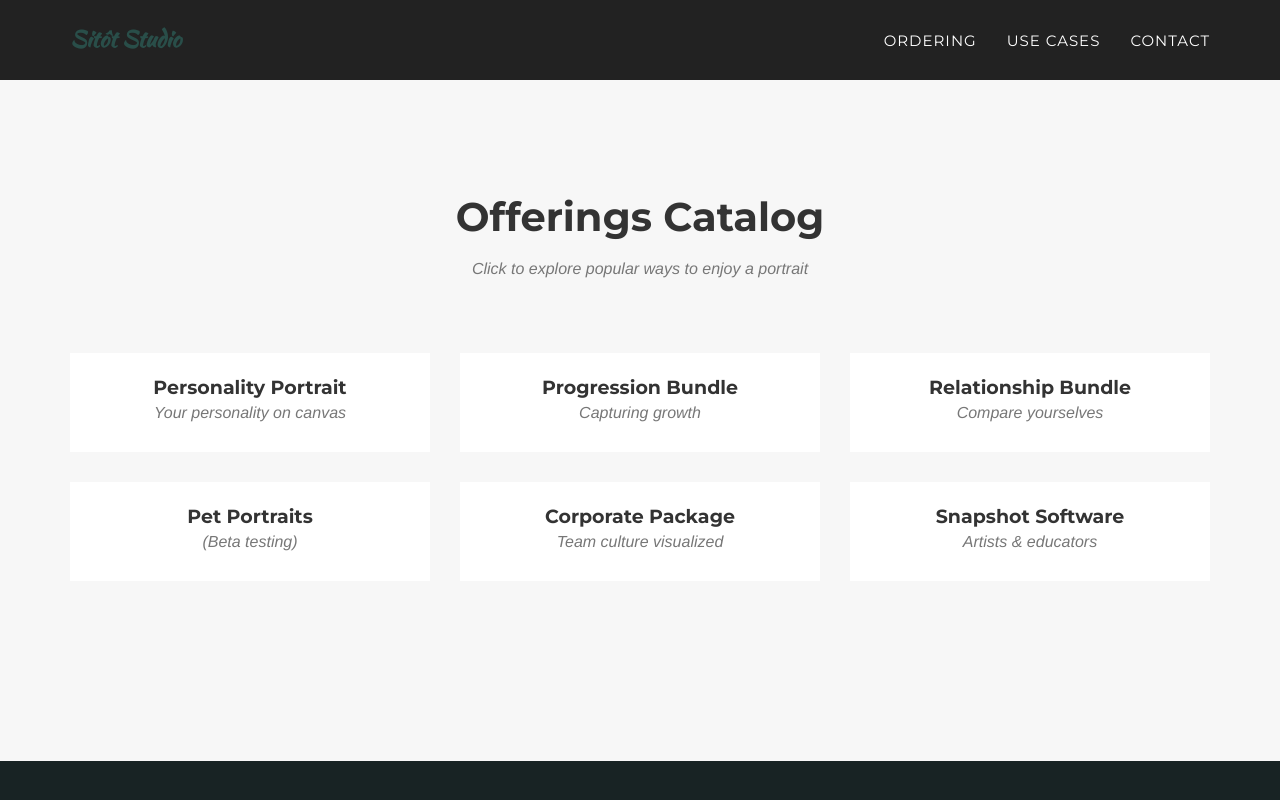
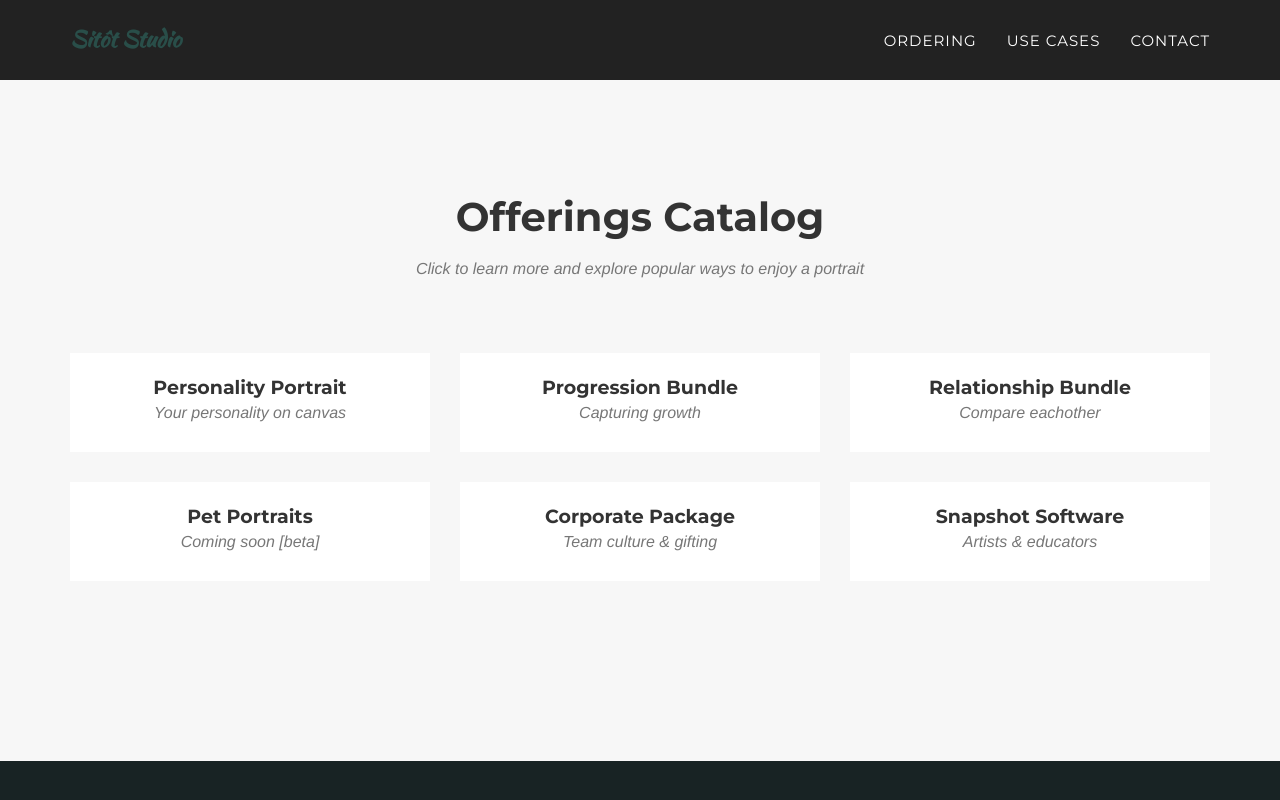
Before and after one commit to sitotstudio/sitotstudio.github.io, a Jekyll site: the page built from _posts/2025-07-21-package-4.markdown, in a window 1280 px wide and 900 px high, scrolled down 1642 px. Shown: the top 800 px of the window. Built offline with Jekyll 4.4.1, drawn with Linux system fonts in a browser that asks for light colours; some web fonts are replaced.

Commit message:
Update taglines for offerings

```diff
--- a/_includes/portfolio_grid.html
+++ b/_includes/portfolio_grid.html
@@ -4,7 +4,7 @@
             <div class="row">
                 <div class="col-lg-12 text-center">
                     <h2 class="section-heading">Offerings Catalog</h2>
-                    <h3 class="section-subheading text-muted">Click to explore popular ways to enjoy a portrait</h3>
+                    <h3 class="section-subheading text-muted">Click to learn more and explore popular ways to enjoy a portrait</h3>
                 </div>
             </div>
             <div class="row">
--- a/_posts/2025-07-20-package-5.markdown
+++ b/_posts/2025-07-20-package-5.markdown
@@ -1,6 +1,6 @@
 ---
 title: Corporate Package
-subtitle: Team culture visualized
+subtitle: Team culture & gifting
 layout: default
 modal-id: 5
 date: 2025-07-20
--- a/_posts/2025-07-21-package-4.markdown
+++ b/_posts/2025-07-21-package-4.markdown
@@ -1,6 +1,6 @@
 ---
 title: Pet Portraits
-subtitle: (Beta testing)
+subtitle: Coming soon [beta]
 layout: default
 modal-id: 4
 date: 2025-07-21
--- a/_posts/2025-07-22-package-3.markdown
+++ b/_posts/2025-07-22-package-3.markdown
@@ -1,6 +1,6 @@
 ---
 title: Relationship Bundle
-subtitle: Compare yourselves
+subtitle: Compare eachother
 layout: default
 modal-id: 3
 date: 2025-07-22
```
